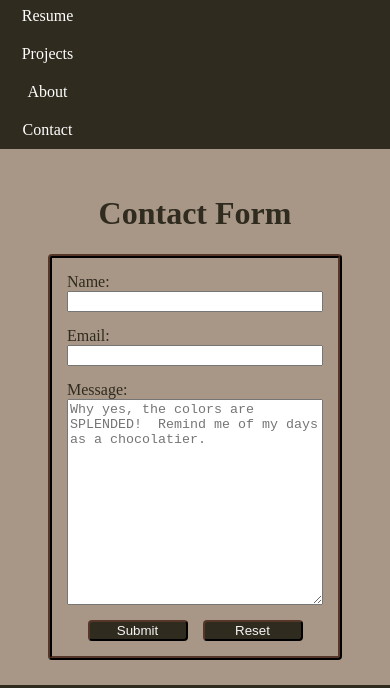
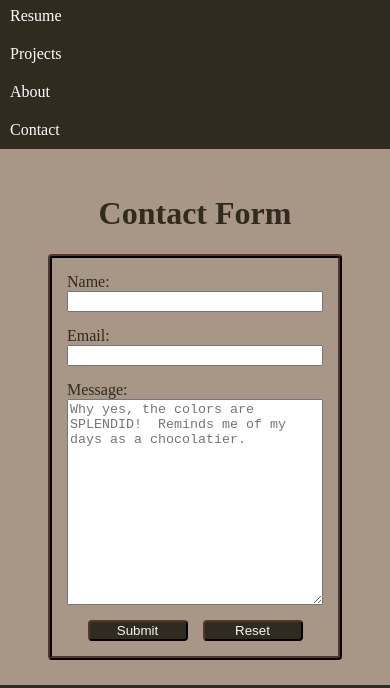
Before and after one commit to snorq2/Personal-Website, a plain HTML site: page contact.html in a window 390 px wide. Both pictures are taken after a click on the link 352 px from the left and 25 px from the top of the page. Shown: the part 53-741 px from the top of the page. Drawn offline with nearby package versions, Linux system fonts and the light colour scheme; a web font is replaced by a local one.

Commit message:
Fixed some typos Removed unused images

```diff
--- a/contact.html
+++ b/contact.html
@@ -45,7 +45,7 @@
               name="message"
               id="message"
               class="message"
-              placeholder="Why yes, the colors are SPLENDED!  Remind me of my days as a chocolatier."
+              placeholder="Why yes, the colors are SPLENDID!  Reminds me of my days as a chocolatier."
             ></textarea>
           </div>
           <div id="btn-box" class="form-element">
--- a/styles/styles.css
+++ b/styles/styles.css
@@ -255,14 +255,9 @@ body {
     display: none;
   }
 
-  /* .icon i {
-    color: whitesmoke;
-  } */
-
   .nav-list.responsive {
     display: flex;
     flex-direction: column;
-    text-align: right;
     height: auto;
   }
 
@@ -277,6 +272,7 @@ body {
   .nav-list.responsive .nav-wide {
     display: flex;
     margin: 10px;
+    justify-content: left;
   }
 }
 
```
Also changed, not shown: images/Drink.svg (deleted), images/Forklift.svg (deleted), images/hamburger-b-w.svg (deleted), images/trafficcone.webp (deleted).
